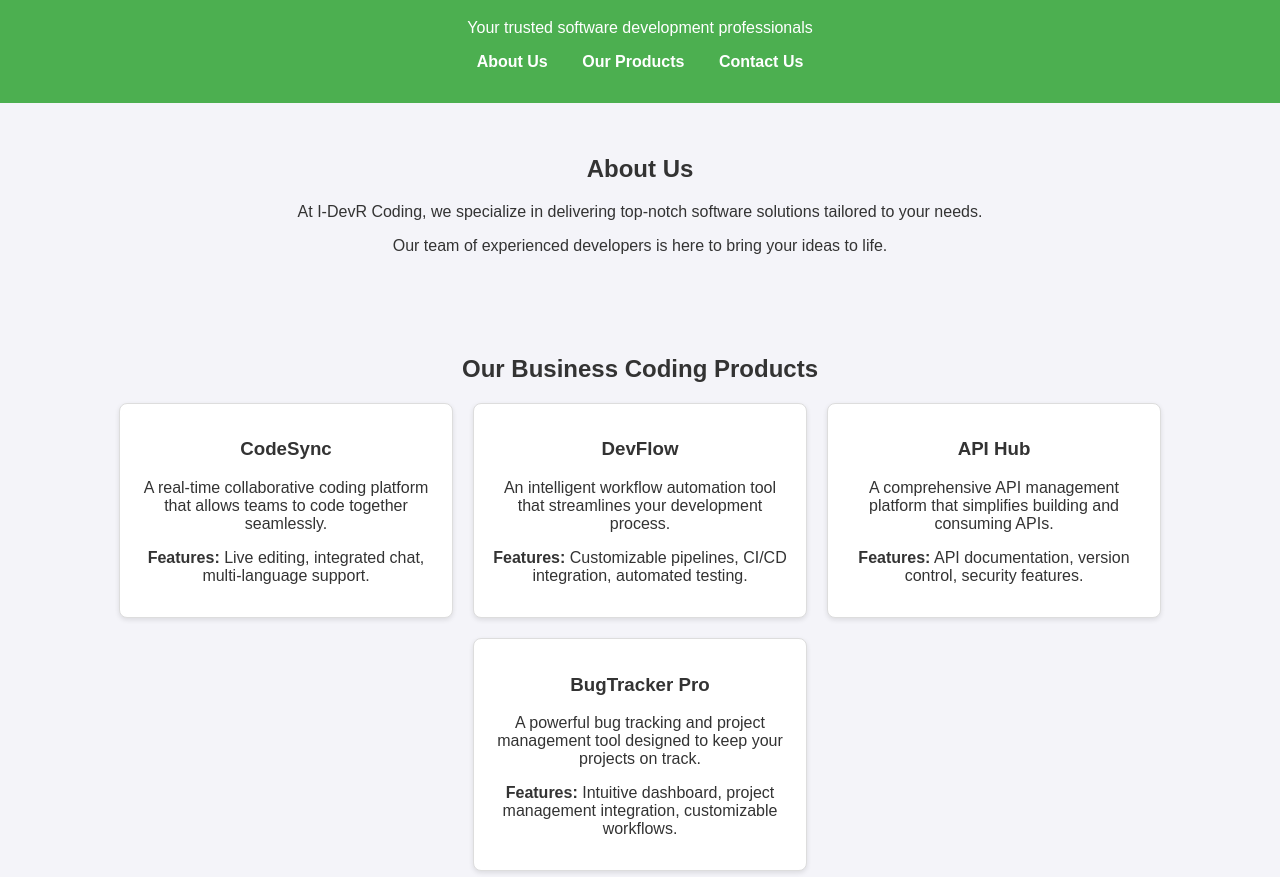
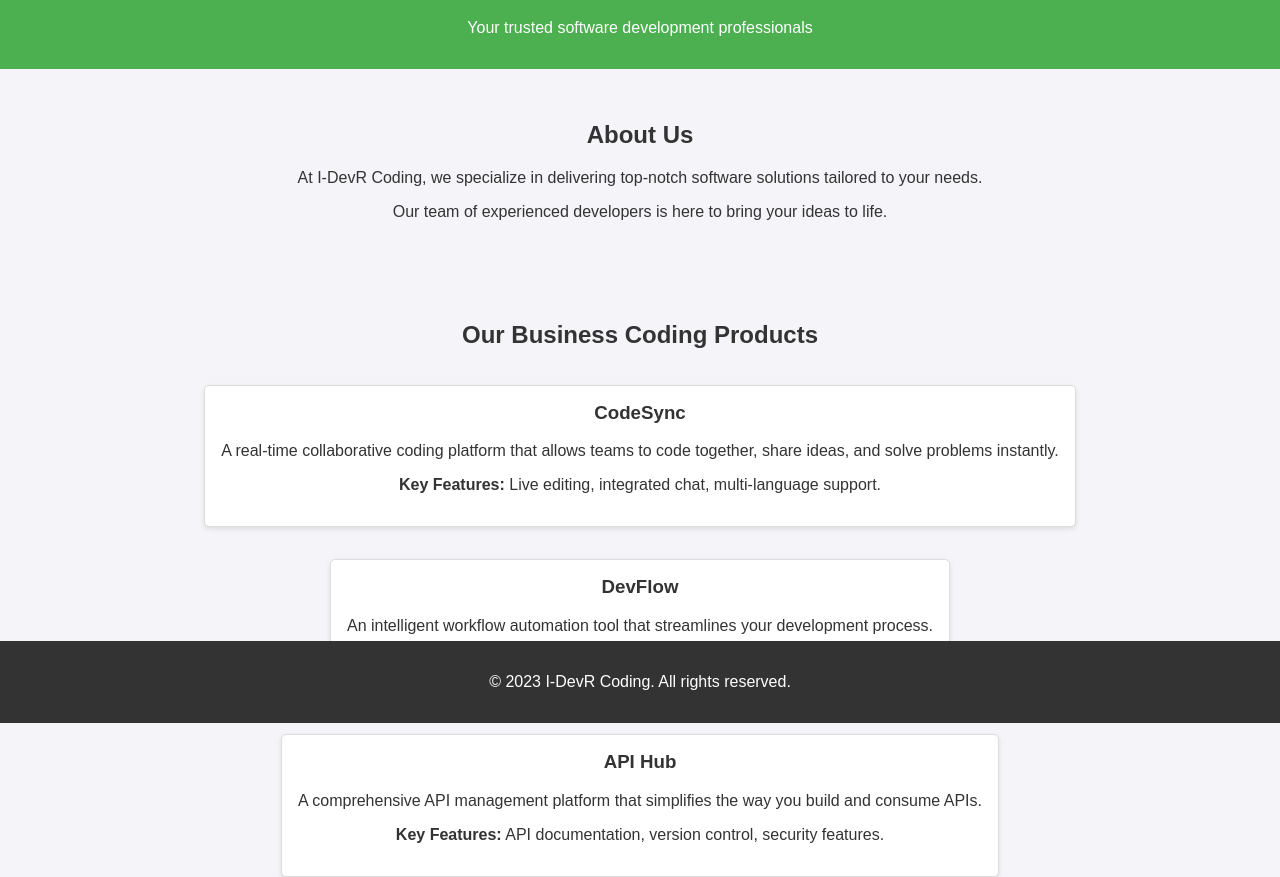
Before and after one commit to i-devr-com/i-devr-com.github.io, a plain HTML site: page index.html in a window 1280 px wide. Shown: the part 77-954 px from the top of the page. Drawn offline with Linux system fonts and the light colour scheme.

Commit message:
Update index.html
Signed-off-by: black hat developer <idevr@icloud.com>

```diff
--- a/index.html
+++ b/index.html
@@ -18,42 +18,16 @@
             padding: 1rem 0;
             text-align: center;
         }
-        nav {
-            margin: 1rem 0;
-        }
-        nav a {
-            margin: 0 15px;
-            color: white;
-            text-decoration: none;
-            font-weight: bold;
-        }
-        nav a:hover {
-            text-decoration: underline;
-        }
         section {
             padding: 2rem;
             text-align: center;
-        }
-        .products {
-            display: flex;
-            justify-content: center;
-            flex-wrap: wrap;
-            gap: 20px;
-        }
-        .product {
-            background-color: white;
-            border: 1px solid #ddd;
-            border-radius: 8px;
-            padding: 1rem;
-            width: 300px;
-            box-shadow: 0 2px 5px rgba(0, 0, 0, 0.1);
         }
         footer {
             background-color: #333;
             color: white;
             text-align: center;
             padding: 1rem 0;
-            position: relative;
+            position: fixed;
             bottom: 0;
             width: 100%;
         }
@@ -64,47 +38,74 @@
         a:hover {
             text-decoration: underline;
         }
+        .product {
+            border: 1px solid #ddd;
+            border-radius: 5px;
+            padding: 1rem;
+            margin: 1rem;
+            background-color: white;
+            box-shadow: 0 2px 5px rgba(0, 0, 0, 0.1);
+            transition: transform 0.2s;
+        }
+        .product:hover {
+            transform: scale(1.05);
+        }
+        .product h3 {
+            margin-top: 0;
+        }
+        .products-container {
+            display: flex;
+            flex-wrap: wrap;
+            justify-content: center;
+        }
     </style>
 </head>
 <body>
     <header>
         <h1>Welcome to I-DevR Coding</h1>
         <p>Your trusted software development professionals</p>
-        <nav>
-            <a href="#about">About Us</a>
-            <a href="#products">Our Products</a>
-            <a href="#contact">Contact Us</a>
-        </nav>
     </header>
 
-    <section id="about">
+    <section>
         <h2>About Us</h2>
         <p>At I-DevR Coding, we specialize in delivering top-notch software solutions tailored to your needs.</p>
         <p>Our team of experienced developers is here to bring your ideas to life.</p>
     </section>
 
-    <section id="products">
+    <section>
         <h2>Our Business Coding Products</h2>
-        <div class="products">
+        <div class="products-container">
             <div class="product">
                 <h3>CodeSync</h3>
-                <p>A real-time collaborative coding platform that allows teams to code together seamlessly.</p>
-                <p><strong>Features:</strong> Live editing, integrated chat, multi-language support.</p>
+                <p>A real-time collaborative coding platform that allows teams to code together, share ideas, and solve problems instantly.</p>
+                <p><strong>Key Features:</strong> Live editing, integrated chat, multi-language support.</p>
             </div>
             <div class="product">
                 <h3>DevFlow</h3>
                 <p>An intelligent workflow automation tool that streamlines your development process.</p>
-                <p><strong>Features:</strong> Customizable pipelines, CI/CD integration, automated testing.</p>
+                <p><strong>Key Features:</strong> Customizable pipelines, CI/CD integration, automated testing.</p>
             </div>
             <div class="product">
                 <h3>API Hub</h3>
-                <p>A comprehensive API management platform that simplifies building and consuming APIs.</p>
-                <p><strong>Features:</strong> API documentation, version control, security features.</p>
+                <p>A comprehensive API management platform that simplifies the way you build and consume APIs.</p>
+                <p><strong>Key Features:</strong> API documentation, version control, security features.</p>
             </div>
             <div class="product">
                 <h3>BugTracker Pro</h3>
                 <p>A powerful bug tracking and project management tool designed to keep your projects on track.</p>
-                <p><strong>Features:</strong> Intuitive dashboard, project management integration, customizable workflows.</p>
+                <p><strong>Key Features:</strong> Intuitive dashboard, project management integration, customizable workflows.</p>
             </div>
         </div>
     </section>
+
+    <section>
+        <h2>Contact Us</h2>
+        <p>Email: <a href="mailto:admin@i-devr.com">admin@i-devr.com</a></p>
+        <p>Phone: +1 (334) 710 - 4455</p>
+    </section>
+
+    <footer>
+        <p>&copy; 2023 I-DevR Coding. All rights reserved.</p>
+    </footer>
+</body>
+</html>
```
